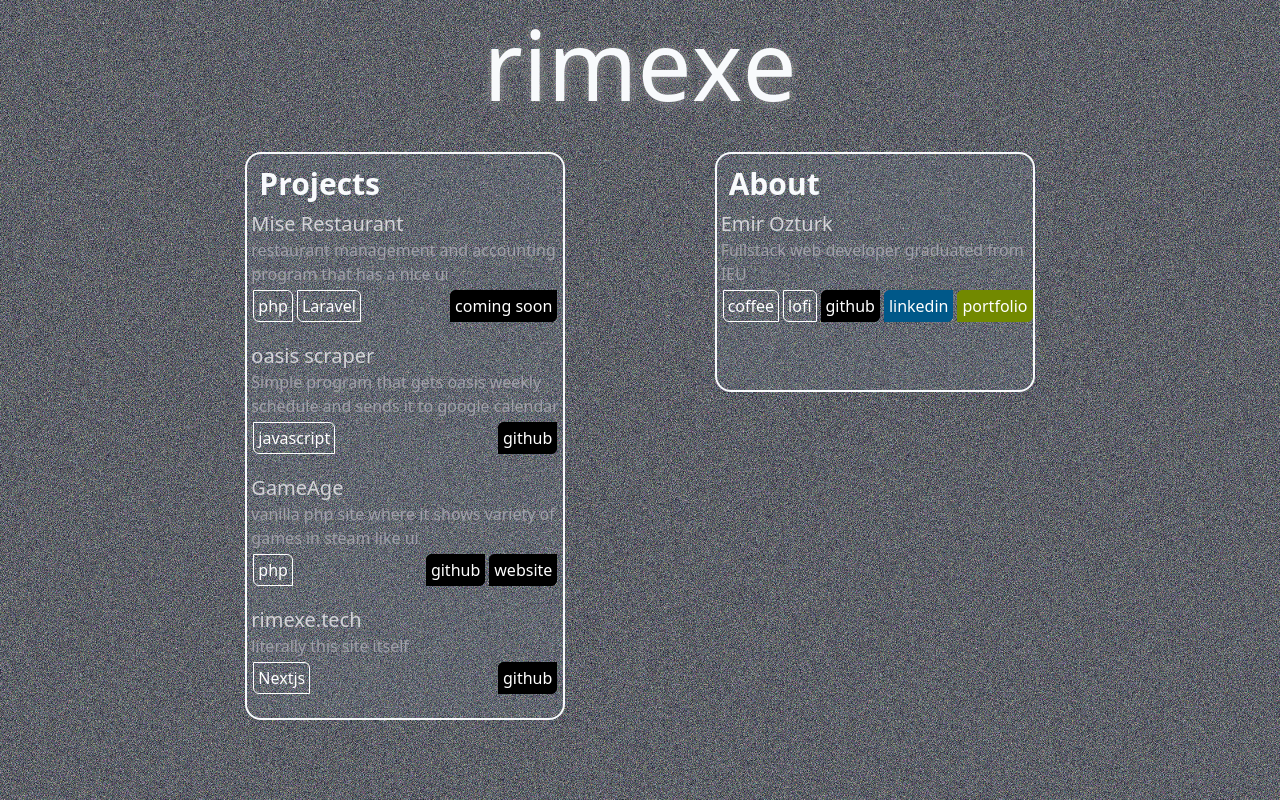
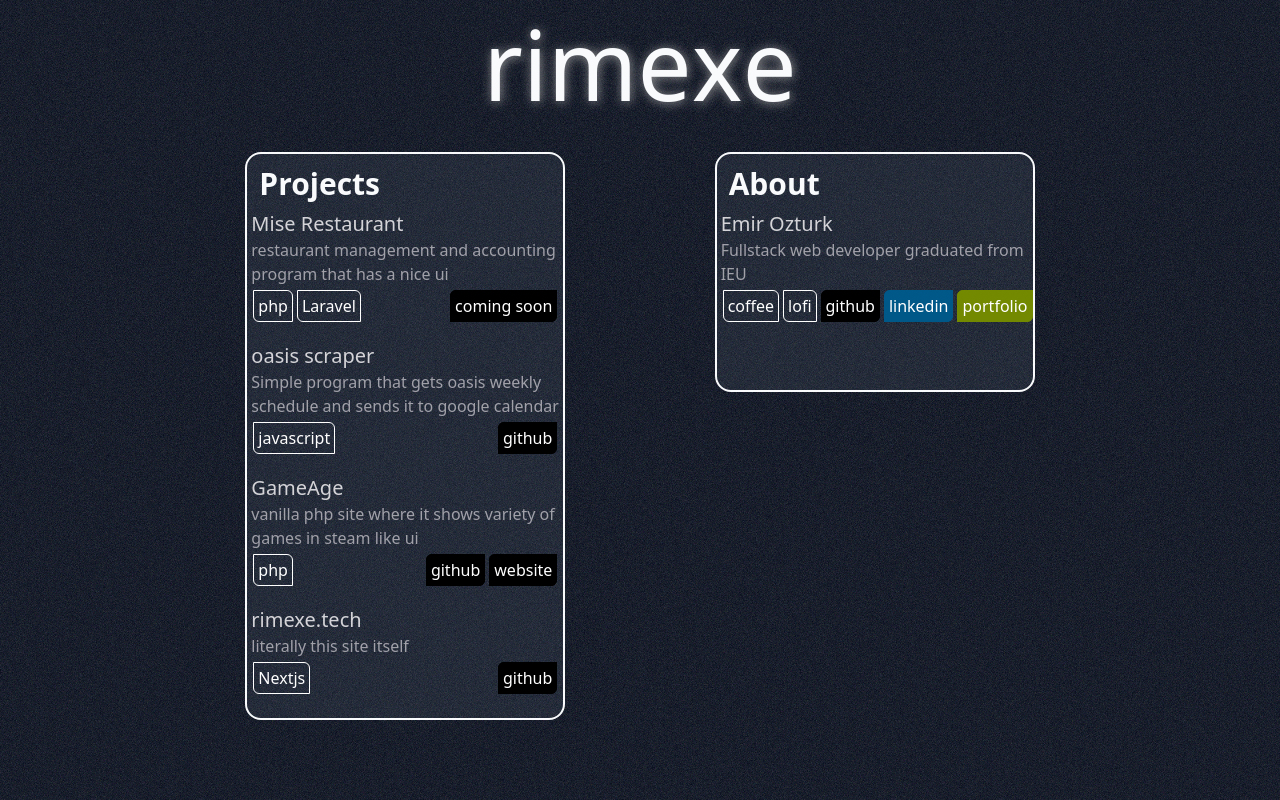
Before and after one commit to rimexe0/rimexe0.github.io, a Next.js app: page / in a window 1280 px wide. Built offline with nearby package versions, Linux system fonts and the light colour scheme.

Commit message:
BRUHBRUH

```diff
--- a/src/app/background.tsx
+++ b/src/app/background.tsx
@@ -9,5 +9,5 @@ export default function Background() {
   //       easing: "easeInOutExpo",
   //     });
   //   }, []);
-  return <div className="" id="noise"></div>;
+  return <div className="opacity-[0.25]" id="noise"></div>;
 }
```
